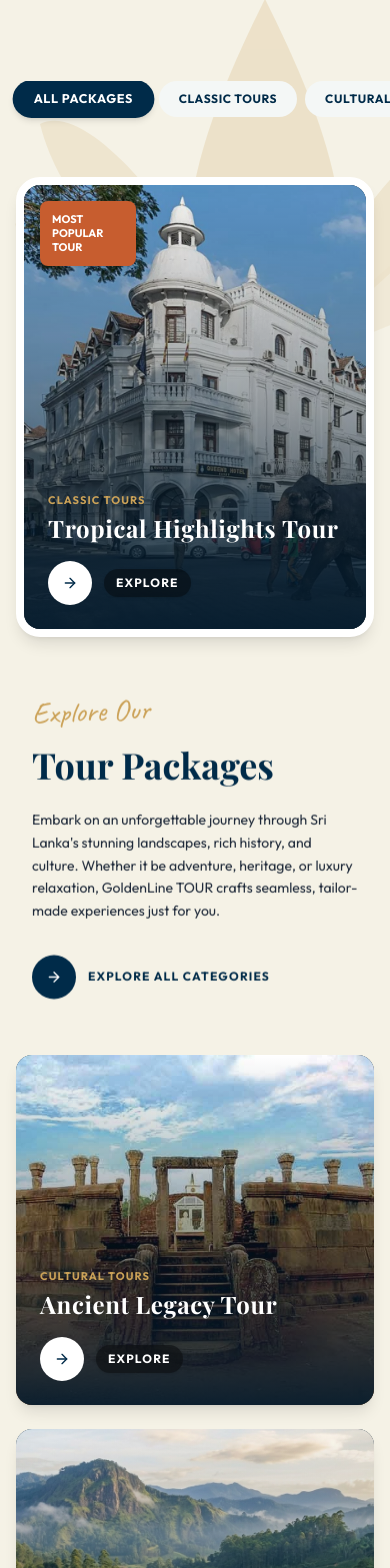
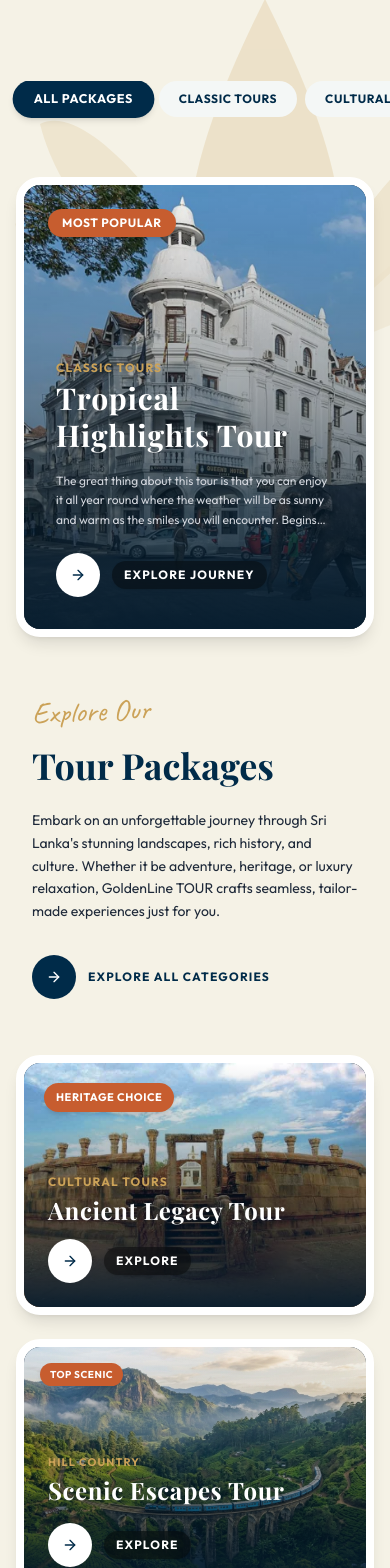
Before and after one commit to zetasbuild/zb-083-goldenline-tour, a Next.js app: page / in a window 390 px wide. Shown: the part 2753-4321 px from the top of the page. Built offline with nearby package versions, Linux system fonts and the light colour scheme; a web font is replaced by a local one.

Commit message:
feat: implement dynamic scroll reveal observers and update bento grid layouts for tours and destinations

```diff
--- a/src/app/destinations/page.tsx
+++ b/src/app/destinations/page.tsx
@@ -294,7 +294,7 @@ export default function DestinationsPage() {
               </button>
             </div>
           ) : (
-            <div data-reveal-stagger className="grid grid-cols-1 sm:grid-cols-2 lg:grid-cols-3 xl:grid-cols-4 gap-6 lg:gap-8">
+            <div key={`dest-grid-${selectedCategory}-${selectedRegion}`} data-reveal-stagger className="grid grid-cols-1 sm:grid-cols-2 lg:grid-cols-3 xl:grid-cols-4 gap-6 lg:gap-8 is-revealed animate-in fade-in duration-300">
               {filteredDestinations.map((dest) => (
                 <Link
                   key={dest.id}
--- a/src/app/globals.css
+++ b/src/app/globals.css
@@ -257,7 +257,9 @@ html {
 }
 
 [data-reveal-stagger].is-revealed > *,
-.reveal-stagger.is-revealed > * {
+.reveal-stagger.is-revealed > *,
+[data-reveal-stagger] > *.is-revealed,
+.reveal-stagger > *.is-revealed {
   opacity: 1 !important;
   transform: translate3d(0, 0, 0) !important;
 }
--- a/src/app/tours/page.tsx
+++ b/src/app/tours/page.tsx
@@ -39,7 +39,11 @@ export default function ToursOverviewPage() {
   const filteredPackages = useMemo(() => {
     return TOUR_PACKAGES.filter((pkg) => {
       const matchCat =
-        selectedCategory === 'All' || pkg.category === selectedCategory;
+        selectedCategory === 'All' ||
+        pkg.category === selectedCategory ||
+        pkg.categoryLabel === selectedCategory ||
+        pkg.category?.toLowerCase().includes(selectedCategory.toLowerCase()) ||
+        pkg.categoryLabel?.toLowerCase().includes(selectedCategory.toLowerCase());
       const matchSearch =
         searchQuery === '' ||
         pkg.title.toLowerCase().includes(searchQuery.toLowerCase()) ||
@@ -164,7 +168,7 @@ export default function ToursOverviewPage() {
           </div>
 
           {/* Grid */}
-          <div data-reveal-stagger className="grid grid-cols-1 md:grid-cols-2 lg:grid-cols-3 gap-8">
+          <div key={`grid-${selectedCategory}`} data-reveal-stagger className="grid grid-cols-1 md:grid-cols-2 lg:grid-cols-3 gap-8 is-revealed animate-in fade-in duration-300">
             {filteredPackages.map((pkg) => (
               <div
                 key={pkg.id}
--- a/src/components/WalkersTourPackages.tsx
+++ b/src/components/WalkersTourPackages.tsx
@@ -80,7 +80,7 @@ export const WalkersTourPackages: React.FC<WalkersTourPackagesProps> = () => {
         {/* Packages Grid */}
         {selectedCategory === 'All' ? (
           /* Bento Box Layout for All */
-          <div data-reveal-stagger className="grid grid-cols-1 md:grid-cols-2 lg:grid-cols-3 gap-6 lg:gap-8 auto-rows-min">
+          <div key="bento-all" data-reveal-stagger className="grid grid-cols-1 md:grid-cols-2 lg:grid-cols-3 gap-6 lg:gap-8 auto-rows-min is-revealed animate-in fade-in duration-300">
             {filteredPackages.map((pkg, index) => {
               if (index === 0) {
                 return (
@@ -102,24 +102,29 @@ export const WalkersTourPackages: React.FC<WalkersTourPackagesProps> = () => {
                       {/* Dark Gradient Overlay */}
                       <div className="absolute inset-0 bg-gradient-to-t from-[#041B2D]/95 via-[#041B2D]/40 to-transparent group-hover:from-[#041B2D]/98 transition-colors duration-300" />
 
-                      {/* Badge */}
-                      <div className="absolute top-4 left-4 z-20 bg-[#c75d2f] text-white text-[11px] font-bold px-3 py-3 rounded-lg shadow-sm leading-tight w-24">
-                        MOST<br />POPULAR<br />TOUR
-                      </div>
+                      {/* Badge if available */}
+                      {pkg.badge && (
+                        <div className="absolute top-6 left-6 z-20 bg-[#c75d2f] text-white text-xs font-bold px-3.5 py-1.5 rounded-full shadow-md uppercase tracking-wider">
+                          {pkg.badge}
+                        </div>
+                      )}
 
                       {/* Card Body */}
-                      <div className="p-6 sm:p-7 relative z-10 text-white flex flex-col justify-end">
-                        <span className="text-[11px] uppercase tracking-widest text-[#cba258] font-bold block mb-1">
+                      <div className="p-8 sm:p-10 relative z-10 text-white flex flex-col justify-end">
+                        <span className="text-xs uppercase tracking-widest text-[#cba258] font-bold block mb-1">
                           {pkg.categoryLabel}
                         </span>
-                        <h3 className="font-serif text-2xl font-bold tracking-wide leading-snug mb-4 group-hover:text-[#cba258] transition-colors">
+                        <h3 className="font-serif text-3xl sm:text-4xl font-bold tracking-wide leading-tight mb-4 group-hover:text-[#cba258] transition-colors">
                           {pkg.title}
                         </h3>
+                        <p className="text-xs sm:text-sm text-gray-300 line-clamp-3 mb-6 leading-relaxed">
+                          {pkg.description}
+                        </p>
                         <div className="next-btn next-btn--white">
                           <div className="next-btn-circle group-hover:scale-110 group-hover:bg-[#cba258] transition-all duration-300">
                             <ArrowRight className="w-4 h-4 text-[var(--color-primary)]" />
                           </div>
-                          <span className="text-xs uppercase tracking-widest font-bold bg-black/40 backdrop-blur-md px-3 py-1.5 rounded-full shadow-sm">Explore</span>
+                          <span className="text-xs uppercase tracking-widest font-bold bg-black/40 backdrop-blur-md px-3 py-1.5 rounded-full shadow-sm">Explore Journey</span>
                         </div>
                       </div>
                     </Link>
@@ -154,12 +159,58 @@ export const WalkersTourPackages: React.FC<WalkersTourPackagesProps> = () => {
                 );
               }
 
-              // Normal Small Cards
+              // Top Right Horizontal Card (Index 1)
+              if (index === 1) {
+                return (
+                  <Link
+                    key={pkg.id}
+                    href={`/tours/${pkg.id}`}
+                    className="lg:col-span-2 h-[260px] sm:h-[280px] w-full group bg-[#041B2D] rounded-3xl overflow-hidden shadow-lg border-[8px] border-white relative cursor-pointer flex flex-col justify-end block"
+                  >
+                    {/* Background Image */}
+                    <Image
+                      src={pkg.image}
+                      alt={pkg.title}
+                      fill
+                      className="object-cover hover-box__img"
+                      sizes="(max-width: 1024px) 100vw, 66vw"
+                    />
+
+                    {/* Dark Gradient Overlay */}
+                    <div className="absolute inset-0 bg-gradient-to-t from-[#041B2D]/95 via-[#041B2D]/40 to-transparent group-hover:from-[#041B2D]/98 transition-colors duration-300" />
+
+                    {/* Badge if available */}
+                    {pkg.badge && (
+                      <div className="absolute top-5 left-5 z-20 bg-[#c75d2f] text-white text-[11px] font-bold px-3 py-1.5 rounded-full shadow-md uppercase tracking-wider">
+                        {pkg.badge}
+                      </div>
+                    )}
+
+                    {/* Card Body */}
+                    <div className="p-6 sm:p-8 relative z-10 text-white flex flex-col justify-end">
+                      <span className="text-xs uppercase tracking-widest text-[#cba258] font-bold block mb-1">
+                        {pkg.categoryLabel}
+                      </span>
+                      <h3 className="font-serif text-2xl sm:text-3xl font-bold tracking-wide leading-snug mb-3 group-hover:text-[#cba258] transition-colors">
+                        {pkg.title}
+                      </h3>
+                      <div className="next-btn next-btn--white">
+                        <div className="next-btn-circle group-hover:scale-110 group-hover:bg-[#cba258] transition-all duration-300">
+                          <ArrowRight className="w-4 h-4 text-[var(--color-primary)]" />
+                        </div>
+                        <span className="text-xs uppercase tracking-widest font-bold bg-black/40 backdrop-blur-md px-3 py-1.5 rounded-full shadow-sm">Explore</span>
+                      </div>
+                    </div>
+                  </Link>
+                );
+              }
+
+              // Standard 4 grid items below
               return (
                 <Link
                   key={pkg.id}
                   href={`/tours/${pkg.id}`}
-                  className="hover-box group bg-[#041B2D] rounded-3xl overflow-hidden shadow-lg hover:shadow-2xl transition-all duration-500 flex flex-col justify-end relative cursor-pointer h-[350px] block"
+                  className="lg:col-span-1 h-[260px] sm:h-[280px] w-full group bg-[#041B2D] rounded-3xl overflow-hidden shadow-lg border-[8px] border-white relative cursor-pointer flex flex-col justify-end block"
                 >
                   {/* Background Image */}
                   <Image
@@ -167,14 +218,21 @@ export const WalkersTourPackages: React.FC<WalkersTourPackagesProps> = () => {
                     alt={pkg.title}
                     fill
                     className="object-cover hover-box__img"
-                    sizes="(max-width: 768px) 100vw, (max-width: 1024px) 50vw, 33vw"
+                    sizes="(max-width: 1024px) 100vw, 33vw"
                   />
 
                   {/* Dark Gradient Overlay */}
                   <div className="absolute inset-0 bg-gradient-to-t from-[#041B2D]/95 via-[#041B2D]/40 to-transparent group-hover:from-[#041B2D]/98 transition-colors duration-300" />
 
+                  {/* Badge if available */}
+                  {pkg.badge && (
+                    <div className="absolute top-4 left-4 z-20 bg-[#c75d2f] text-white text-[10px] font-bold px-2.5 py-1 rounded-full shadow-md uppercase tracking-wider">
+                      {pkg.badge}
+                    </div>
+                  )}
+
                   {/* Card Body */}
-                  <div className="p-6 sm:p-7 relative z-10 text-white flex flex-col justify-end">
+                  <div className="p-6 relative z-10 text-white flex flex-col justify-end">
                     <span className="text-[11px] uppercase tracking-widest text-[#cba258] font-bold block mb-1">
                       {pkg.categoryLabel}
                     </span>
@@ -194,12 +252,12 @@ export const WalkersTourPackages: React.FC<WalkersTourPackagesProps> = () => {
           </div>
         ) : (
           /* Standard Grid for filtered category */
-          <div data-reveal-stagger className="grid grid-cols-1 md:grid-cols-2 lg:grid-cols-3 gap-6 lg:gap-8">
+          <div key={`grid-${selectedCategory}`} data-reveal-stagger className="grid grid-cols-1 md:grid-cols-2 lg:grid-cols-3 gap-6 lg:gap-8 is-revealed animate-in fade-in duration-300">
             {filteredPackages.map((pkg) => (
               <Link
                 key={pkg.id}
                 href={`/tours/${pkg.id}`}
-                className="hover-box group bg-[#041B2D] rounded-3xl overflow-hidden shadow-lg hover:shadow-2xl transition-all duration-500 flex flex-col justify-end relative cursor-pointer h-[380px] block"
+                className="hover-box group bg-[#041B2D] rounded-3xl overflow-hidden shadow-lg hover:shadow-2xl transition-all duration-500 flex flex-col justify-end relative cursor-pointer h-[380px] block border-4 border-white is-revealed"
               >
                 {/* Background Image */}
                 <Image
```
Also changed, not shown: src/components/ScrollRevealProvider.tsx (+22 -0 lines).
